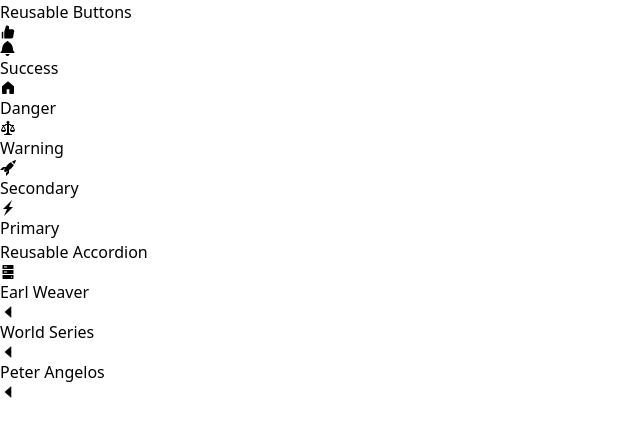
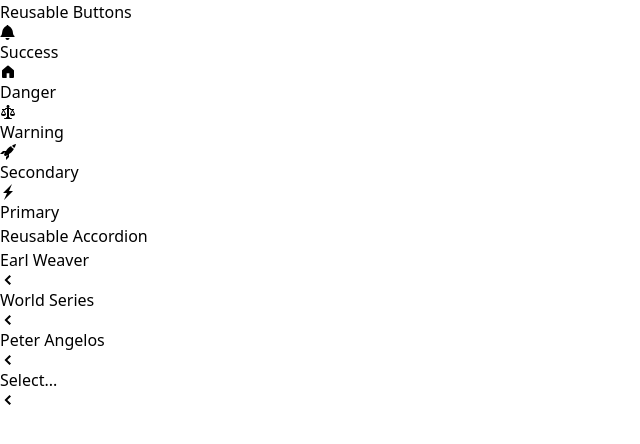
Before and after one commit to cpesar/reusable-components, a React (Vite) app: page / in a window 1280 px wide. Shown: the top 444 px of the page, without its empty margins (0-640 px from the left). Built offline with nearby package versions, Linux system fonts and the light colour scheme.

Commit message:
built out a dropdown component

```diff
--- a/src/App.jsx
+++ b/src/App.jsx
@@ -1,13 +1,31 @@
-import React from 'react'
+import React, { useState } from 'react'
 import AccordionPage from './pages/AccordionPage'
 import ButtonPage from './pages/ButtonPage'
+import Dropdown from './components/Dropdown'
 
 const App = () => {
+  const [selected, setSelected] = useState(null)
+
+  const handleSelect = (option) => {
+    setSelected(option)
+  }
+
+  const options = [
+    { label: 'Red', value: 'red' },
+    { label: 'Blue', value: 'blue' },
+    { label: 'Green', value: 'green' }
+  ]
 
   return (
     <>
       <ButtonPage />
       <AccordionPage />
+      <Dropdown
+        options={options}
+        value={selected}
+        onChange={handleSelect}
+
+      />
     </>
 
   )
--- a/src/components/Accordion.jsx
+++ b/src/components/Accordion.jsx
@@ -1,5 +1,6 @@
 import React, { useState } from 'react'
-import { AiOutlineCaretDown, AiOutlineCaretLeft } from "react-icons/ai";
+// import { AiOutlineCaretDown, AiOutlineCaretLeft } from "react-icons/ai";
+import { GoChevronDown, GoChevronLeft } from "react-icons/go";
 
 const Accordion = ({ items }) => {
 
@@ -18,7 +19,7 @@ const Accordion = ({ items }) => {
         const isActive = index === activeIndex;
         // console.log(isActive)
 
-        const icon = <span className='text-xl'>{isActive ? <AiOutlineCaretDown /> : <AiOutlineCaretLeft />}</span>
+        const icon = <span className='text-xl'>{isActive ? <GoChevronDown /> : <GoChevronLeft />}</span>
 
         return (
             <div key={item.id}>
--- /dev/null
+++ b/src/components/Dropdown.jsx
@@ -0,0 +1,45 @@
+import React, { useState } from 'react'
+import Panel from './Panel';
+import { GoChevronDown, GoChevronLeft } from "react-icons/go";
+
+const Dropdown = ({ options, onChange, value }) => {
+    const [isOpen, setIsOpen] = useState(false)
+
+    const handleClick = () => {
+        setIsOpen(!isOpen)
+    }
+
+    const handleOptionClick = (option) => {
+        setIsOpen(false)
+        // console.log(option)
+        onChange(option)
+    }
+
+    const icon = <span className='text-lg'>{isOpen ? <GoChevronDown /> : <GoChevronLeft />}</span>
+
+    const renderedOptions = options.map((option) => {
+        return (
+            <div className="hover:bg-sky-100 rounded cursor-pointer p-1" onClick={() => handleOptionClick(option)} key={option.value}>
+                {option.label}
+            </div>
+        )
+    })
+
+
+    return (
+        <div className="w-48 relative">
+            <Panel
+                onClick={handleClick}
+                className="flex justify-between items-center cursor-pointer">
+                {value?.label || 'Select...'}
+                {icon}
+            </Panel>
+            {isOpen && (
+                <Panel className="absolute top-full">{renderedOptions}
+                </Panel>
+            )}
+        </div>
+    )
+}
+
+export default Dropdown
--- /dev/null
+++ b/src/components/Panel.jsx
@@ -0,0 +1,16 @@
+import React from 'react'
+import classNames from 'classnames';
+import { twMerge } from 'tailwind-merge';
+
+// Recive props from the parent component
+const Panel = ({ children, className, ...rest }) => {
+    const finalClassNames = classNames(
+        'border rounded p-3 shadow bg-white w-full',
+        className
+    )
+    return (
+        <div {...rest} className={finalClassNames}>{children}</div>
+    )
+}
+
+export default Panel
--- a/src/pages/AccordionPage.jsx
+++ b/src/pages/AccordionPage.jsx
@@ -1,12 +1,12 @@
 import React from 'react'
-import { AiFillHdd } from "react-icons/ai";
+// import { AiFillHdd } from "react-icons/ai";
 import Accordion from '../components/Accordion.jsx'
 
 
 
 const AccordionPage = () => {
 
-    const icon = <span className="text-xl mx-3 text-gray-500"><AiFillHdd /></span>
+    // const icon = <span className="text-2xl mx-3 text-gray-500"><AiFillHdd /></span>
 
     const items = [
         {
@@ -28,9 +28,9 @@ const AccordionPage = () => {
 
     return (
         <>
-            <h1 className="text-2xl flex p-3 mx-80 text-green-700">
+            <h1 className="font-medium text-2xl flex p-3 mx-80 py-10 text-green-700">
                 Reusable Accordion
-                {icon}
+                {/* {icon} */}
 
             </h1>
             <Accordion items={items} ></Accordion>
--- a/src/pages/ButtonPage.jsx
+++ b/src/pages/ButtonPage.jsx
@@ -1,6 +1,6 @@
 import Button from '../components/Button.jsx'
 import { GoBell, GoHomeFill, GoLaw, GoRocket, GoZap } from 'react-icons/go'
-import { AiFillLike } from "react-icons/ai";
+// import { AiFillLike } from "react-icons/ai";
 
 function ButtonPage() {
 
@@ -8,17 +8,17 @@ function ButtonPage() {
         console.log('button clicked')
     }
 
-    const icon = <span className="text-xl mx-3 text-gray-400 text-yellow-400"><AiFillLike /></span>
+    // const icon = <span className="text-2xl mx-3 text-gray-400 text-yellow-400"><AiFillLike /></span>
 
     return (
         <>
-            <h1 className="text-2xl flex p-3 mx-80 text-yellow-400">
+            <h1 className="font-medium text-2xl flex p-3 mx-80 py-10 text-yellow-400">
                 Reusable Buttons
-                {icon}
+                {/* {icon} */}
             </h1>
             <div>
                 <Button
-                    className='mb-5'
+                    className='mb-5 mx-80'
                     success
                     rounded
                     outline
@@ -30,7 +30,7 @@ function ButtonPage() {
             </div>
             <div>
                 <Button
-                    className='mb-5'
+                    className='mb-5 mx-60'
                     danger
                     outline
                     onClick={handleClick}
@@ -41,7 +41,7 @@ function ButtonPage() {
             </div>
             <div>
                 <Button
-                    className='mb-5'
+                    className='mb-5 mx-40'
                     warning
                     onClick={handleClick}
                 >
@@ -51,7 +51,7 @@ function ButtonPage() {
             </div>
             <div>
                 <Button
-                    className='mb-5'
+                    className='mb-5 mx-20'
                     secondary
                     onClick={handleClick}
                 >
```
Also changed, not shown: src/pages/DropdownPage.jsx (added, +10 -0 lines).
